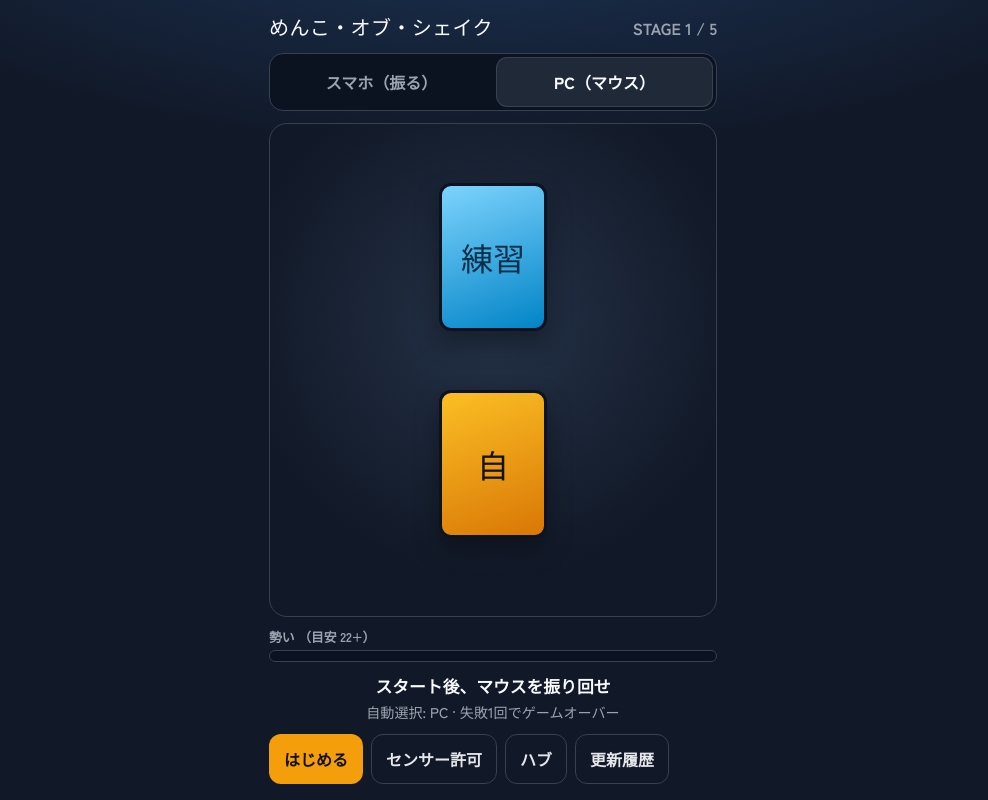
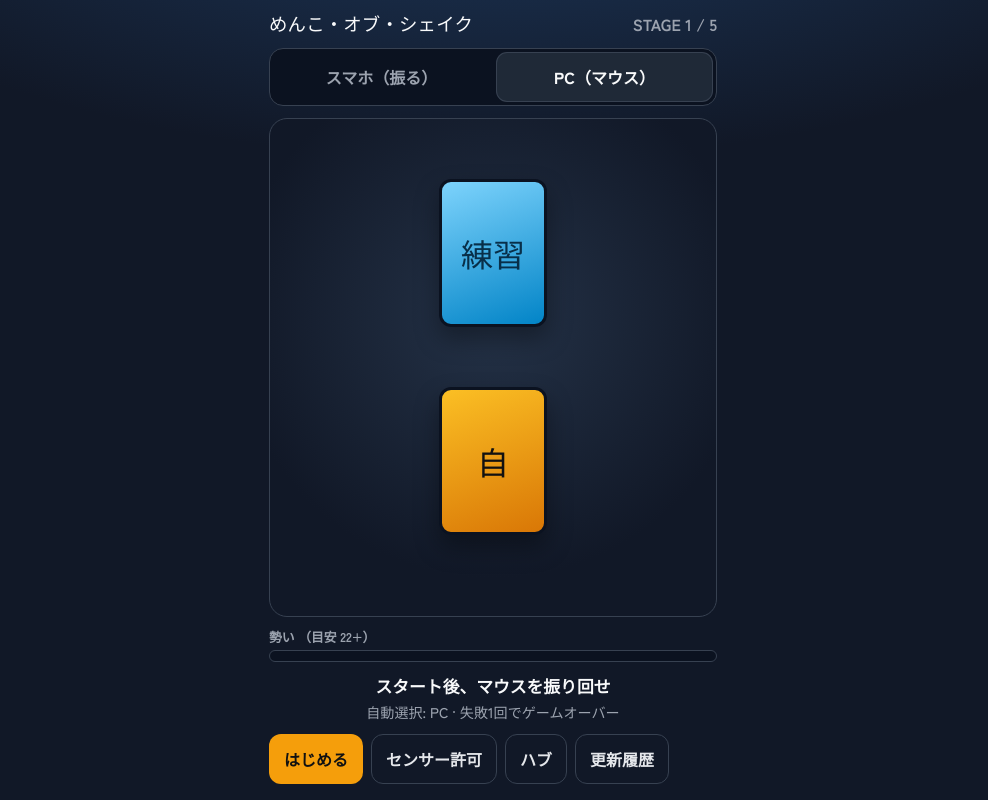
Before and after one commit to zmr7z/menko, a plain HTML site: page index.html in a window 1280 px wide. Shown: the whole page, without its empty margins (147-1135 px from the left). Drawn offline with Linux system fonts and the light colour scheme.

Commit message:
Tighten header type for the longer title.

```diff
--- a/style.css
+++ b/style.css
@@ -45,8 +45,10 @@ body {
 
 .brand {
   font-family: "Archivo Black", sans-serif;
-  font-size: 1.25rem;
-  letter-spacing: 0.02em;
+  font-size: clamp(0.95rem, 3.8vw, 1.15rem);
+  letter-spacing: 0.01em;
+  line-height: 1.15;
+  max-width: 70%;
 }
 
 .scoreline {
```
